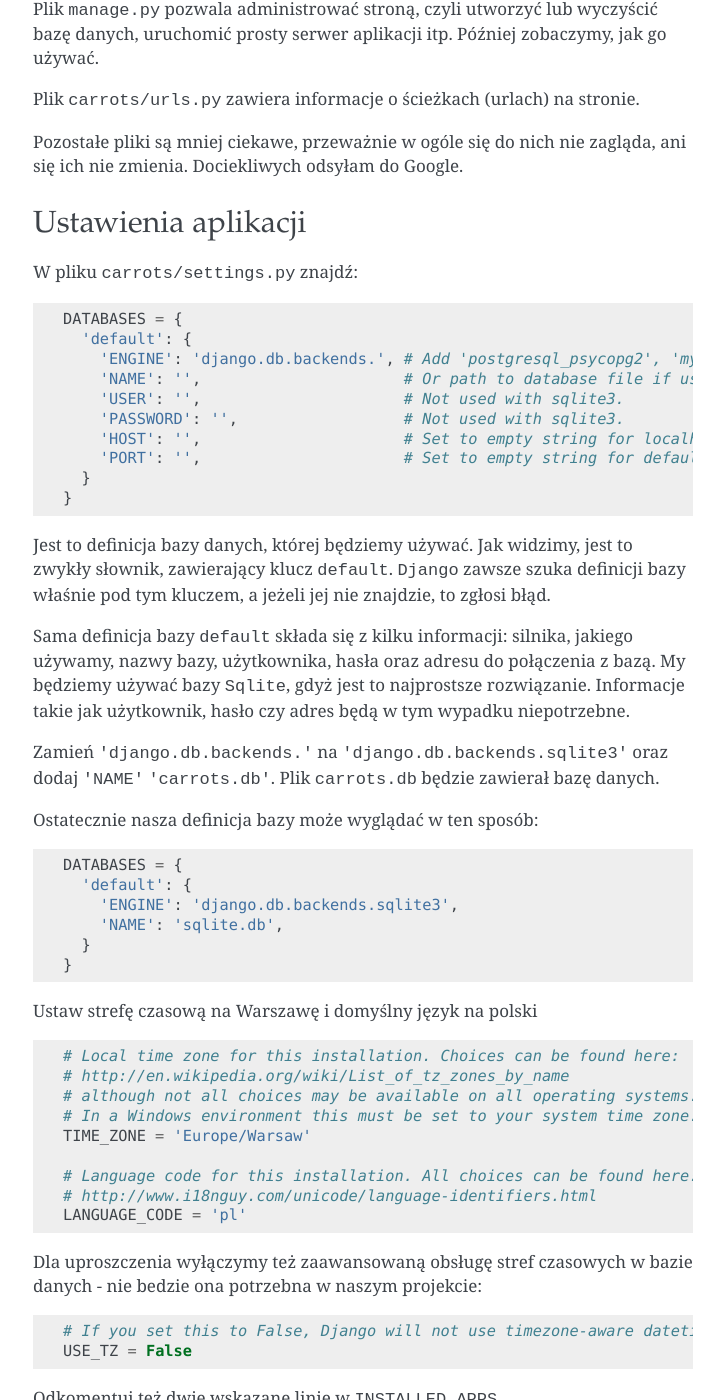
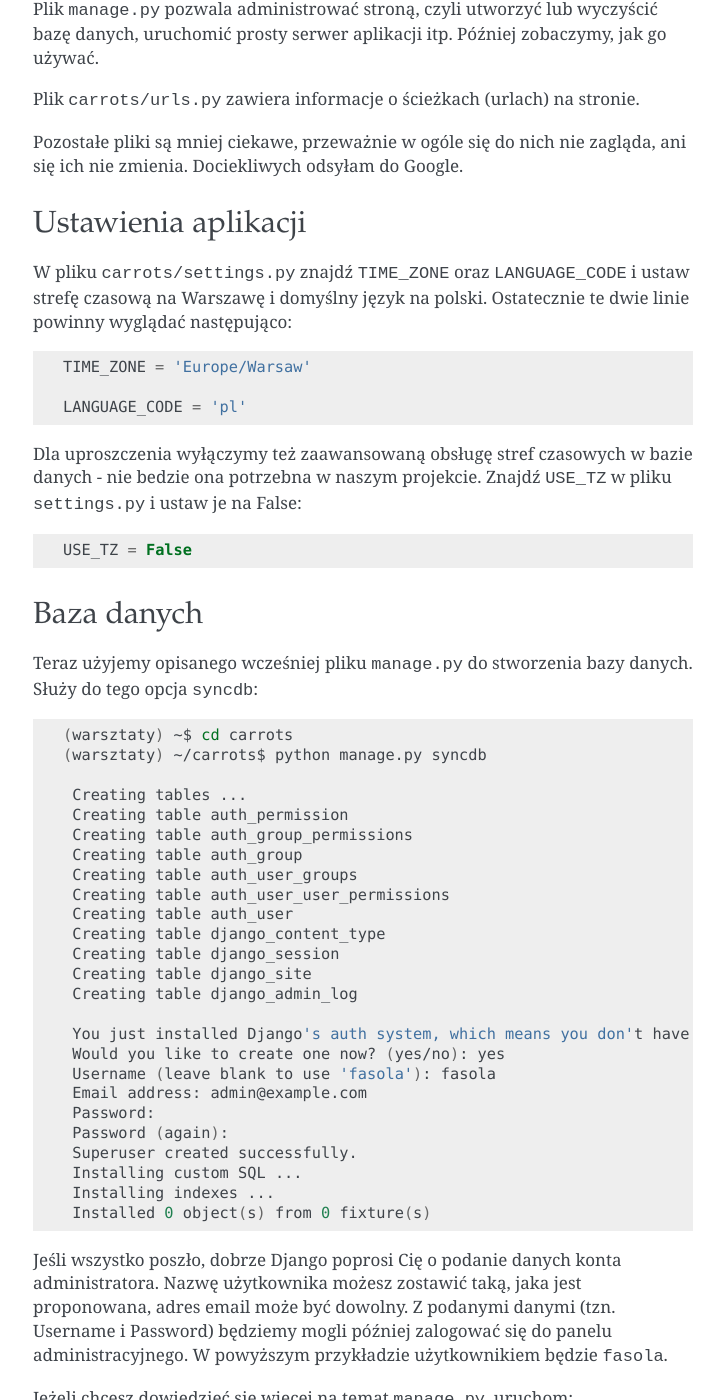
Before and after one commit to ggcarrots/django-carrots, a Sphinx documentation site: the page built from source/django_in_action.rst, in a window 1280 px wide and 1400 px high, scrolled down 1685 px. Shown: the whole window, without its empty margins (387-1111 px from the left). Built offline with Sphinx 7.4.7, drawn with Linux system fonts in a browser that asks for light colours; formulas are drawn with MathJax 3; some of the changed text lies outside the part shown.

Commit message:
Django 1.6 update

```diff
--- a/source/django_in_action.rst
+++ b/source/django_in_action.rst
@@ -26,7 +26,7 @@
 
 .. code-block:: sh
 
-   ~$ pip install django==1.5.5
+   (warsztaty) ~$ pip install django==1.6.2
 
 Odpowiednia paczka zostanie pobrana z `PyPI <http://pypi.python.org>`_ - repozytorium pakietów Pythona,
 gdzie można znaleźć wiele użytecznych bibliotek.
@@ -43,8 +43,8 @@
 
    # Linux
 
-   ~$ django-admin.py startproject carrots
-   ~$ tree carrots
+   (warsztaty) ~$ django-admin.py startproject carrots
+   (warsztaty) ~$ tree carrots
    carrots/
    ├── carrots
    │   ├── __init__.py
@@ -93,87 +93,29 @@
 Ustawienia aplikacji
 ====================
 
-W pliku ``carrots/settings.py`` znajdź:
-
-.. code-block:: py
-
-   DATABASES = {
-     'default': {
-       'ENGINE': 'django.db.backends.', # Add 'postgresql_psycopg2', 'mysql', 'sqlite3' or 'oracle'.
-       'NAME': '',                      # Or path to database file if using sqlite3.
-       'USER': '',                      # Not used with sqlite3.
-       'PASSWORD': '',                  # Not used with sqlite3.
-       'HOST': '',                      # Set to empty string for localhost. Not used with sqlite3.
-       'PORT': '',                      # Set to empty string for default. Not used with sqlite3.
-     }
-   }
-
-Jest to definicja bazy danych, której będziemy używać. Jak widzimy, jest to zwykły słownik, zawierający klucz
-``default``. ``Django`` zawsze szuka definicji bazy właśnie pod tym kluczem, a jeżeli jej nie znajdzie, to
-zgłosi błąd.
-
-Sama definicja bazy ``default`` składa się z kilku informacji: silnika, jakiego używamy, nazwy bazy, użytkownika,
-hasła oraz adresu do połączenia z bazą. My będziemy używać bazy ``Sqlite``, gdyż jest to najprostsze rozwiązanie.
-Informacje takie jak użytkownik, hasło czy adres będą w tym wypadku niepotrzebne.
-
-Zamień ``'django.db.backends.'`` na ``'django.db.backends.sqlite3'`` oraz dodaj ``'NAME'`` ``'carrots.db'``.
-Plik ``carrots.db`` będzie zawierał bazę danych.
-
-Ostatecznie nasza definicja bazy może wyglądać w ten sposób::
-
-   DATABASES = {
-     'default': {
-       'ENGINE': 'django.db.backends.sqlite3',
-       'NAME': 'sqlite.db',
-     }
-   }
-
-
-
-Ustaw strefę czasową na Warszawę i domyślny język na polski
+W pliku ``carrots/settings.py`` znajdź ``TIME_ZONE`` oraz ``LANGUAGE_CODE`` i ustaw strefę czasową na
+Warszawę i domyślny język na polski. Ostatecznie te dwie linie powinny wyglądać następująco:
 ::
 
-   # Local time zone for this installation. Choices can be found here:
-   # http://en.wikipedia.org/wiki/List_of_tz_zones_by_name
-   # although not all choices may be available on all operating systems.
-   # In a Windows environment this must be set to your system time zone.
    TIME_ZONE = 'Europe/Warsaw'
 
-   # Language code for this installation. All choices can be found here:
-   # http://www.i18nguy.com/unicode/language-identifiers.html
    LANGUAGE_CODE = 'pl'
 
 
 Dla uproszczenia wyłączymy też zaawansowaną obsługę stref czasowych w bazie
-danych - nie bedzie ona potrzebna w naszym projekcie::
+danych - nie bedzie ona potrzebna w naszym projekcie. Znajdź ``USE_TZ`` w pliku
+``settings.py`` i ustaw je na False::
 
-   # If you set this to False, Django will not use timezone-aware datetimes.
    USE_TZ = False
 
+..
+.. ``INSTALLED_APPS`` zawiera informację o zainstalowanych aplikacjach. Projekty ``Django``
+.. składają się z wielu aplikacji, w tym wypadku są to na przykład aplikacje: ``auth`` do
+.. uwierzytelniania użytkowników, ``sessions`` do zarządzania sesją użytkownika itd.
 
-Odkomentuj też dwie wskazane linie w ``INSTALLED_APPS``.
-
-::
-
-   INSTALLED_APPS = (
-       'django.contrib.auth',
-       'django.contrib.contenttypes',
-       'django.contrib.sessions',
-       'django.contrib.sites',
-       'django.contrib.messages',
-       'django.contrib.staticfiles',
-       # Uncomment the next line to enable the admin:
-       'django.contrib.admin',
-       # Uncomment the next line to enable admin documentation:
-       'django.contrib.admindocs',
-   )
-
-``INSTALLED_APPS`` zawiera informację o zainstalowanych aplikacjach. Projekty ``Django``
-składają się z wielu aplikacji, w tym wypadku są to na przykład aplikacje: ``auth`` do
-uwierzytelniania użytkowników, ``sessions`` do zarządzania sesją użytkownika itd.
-
-Jak widać, ``INSTALLED_APPS`` jest po prostu krotką zawierającą napisy. Odkomentowanie
-dwóch ostatnich napisów włączy aplikację do administracji. Później będziemy jej używać.
+..
+.. Jak widać, ``INSTALLED_APPS`` jest po prostu krotką zawierającą napisy. Odkomentowanie
+.. dwóch ostatnich napisów włączy aplikację do administracji. Później będziemy jej używać.
 
 Baza danych
 ===========
@@ -183,8 +125,8 @@
 
 .. code-block:: sh
 
-   ~$ cd carrots
-   ~$ python manage.py syncdb
+   (warsztaty) ~$ cd carrots
+   (warsztaty) ~/carrots$ python manage.py syncdb
 
     Creating tables ...
     Creating table auth_permission
@@ -218,7 +160,7 @@
 
 .. code-block:: sh
 
-    ~$ python manage.py help
+    (warsztaty) ~/carrots$ python manage.py help
 
 Dostaniesz listę wszystkich komend oraz opcji obsługiwanych przez ``manage.py``.
 
@@ -226,53 +168,29 @@
 
 .. code-block:: sh
 
-    ~$ python manage.py help syncdb
+    (warsztaty) ~/carrots$ python manage.py help syncdb
 
 Interfejs administracyjny
 =========================
 
-Napisaliśmy wcześniej, że włączyliśmy aplikację do administracji. To jeszcze
-nie znaczy, że aplikacja jest dostępna pod jakimś adresem.
-
-Teraz w pliku ``carrots/urls.py`` odkomentuj wszystkie linie poniżej ``Uncomment`` (poprzez usuniecie ``#`` z początku
-linii). Plik wynikowy powinien wyglądać tak:
-
-.. code-block:: py
-
-   from django.conf.urls import patterns, include, url
-
-   # Uncomment the next two lines to enable the admin:
-   from django.contrib import admin
-   admin.autodiscover()
-
-   urlpatterns = patterns('',
-       # Examples:
-       # url(r'^$', 'carrots.views.home', name='home'),
-       # url(r'^carrots/', include('carrots.foo.urls')),
-
-       # Uncomment the next line to enable the admin:
-       url(r'^admin/', include(admin.site.urls)),
-   )
-
-W ten sposób administracja będzie dostępna pod urlem ``admin/``.
-
-Następnie uruchom serwer:
+W tym momencie możemy uruchomić naszą aplikację.
+Uruchom serwer wpisując ``python manage.py runserver``:
 
 .. code-block:: sh
 
-   ~$ python manage.py runserver
+   (warsztaty) ~/carrots$ python manage.py runserver
    Validating models...
 
    0 errors found
    April 19, 2013 - 20:14:37
-   Django version 1.5.1, using settings 'carrots.settings'
+   Django version 1.6.2, using settings 'carrots.settings'
    Development server is running at http://127.0.0.1:8000/
    Quit the server with CTRL-BREAK.
 
 Nasza strona będzie dostępna pod adresem http://127.0.0.1:8000/ , lub
 http://localhost:8000/.
 
-Jak wspomnieliśmy administracja powinna być dostępna pod urlem ``admin/``, dlatego wchodzimy na
+Panel administracyjny jest dostępny pod ścieżką ``admin/``, dlatego wchodzimy na
 adres http://localhost:8000/admin/.
 
 
@@ -284,12 +202,12 @@
 
 My chcemy umieścić na naszej stronie ankiety, dlatego dodamy aplikację ``polls``.
 
-Z linii poleceń wpisz:
+Z linii poleceń wpisz ``python manage.py startapp polls``:
 
 ::
 
-   ~$ python manage.py startapp polls
-   ~$ tree .
+   (warsztaty) ~/carrots$ python manage.py startapp polls
+   (warsztaty) ~/carrots$ tree .
    .
    ├── carrots
    │   ├── __init__.py
@@ -300,6 +218,7 @@
    ├── manage.py
    └── polls
        ├── __init__.py
+       ├── admin.py
        ├── models.py
        ├── tests.py
        └── views.py
@@ -311,21 +230,17 @@
 Efekt powinien wyglądać tak::
 
     INSTALLED_APPS = (
+        'django.contrib.admin',
         'django.contrib.auth',
         'django.contrib.contenttypes',
         'django.contrib.sessions',
-        'django.contrib.sites',
         'django.contrib.messages',
         'django.contrib.staticfiles',
-        # Uncomment the next line to enable the admin:
-        'django.contrib.admin',
-        # Uncomment the next line to enable admin documentation:
-        'django.contrib.admindocs',
-
-        'polls',
+        'polls'
     )
 
 Aplikacje w ``Django`` składają się z kilku plików:
+* ``admin.py`` - definicje dla panelu administracyjnego,
 * ``models.py`` - definicje modeli dla bazy danych,
 * ``tests.py`` - testy aplikacji,
 * ``views.py`` - widoki aplikacji.
@@ -362,7 +278,7 @@
 
 .. code-block:: sh
 
-   ~$ python manage.py syncdb
+   (warsztaty) ~/carrots$ python manage.py syncdb
    Creating tables ...
    Creating table polls_poll
    Creating table polls_choice
@@ -373,13 +289,15 @@
 I tyle! Pewnie chcielibyśmy jednak mieć też możliwość edytowania obiektów. Najłatwiej to zrobić w interfejsie
 administracyjnym.
 
-Tworzymy plik ``polls/admin.py``, a w nim::
+W pliku ``polls/admin.py`` wpisujemy::
 
     from django.contrib import admin
     from polls.models import Poll, Choice
 
     admin.site.register(Poll)
     admin.site.register(Choice)
+
+W ten sposób modele ``Poll`` oraz ``Choice`` będą dostępne w panelu administracyjnym.
 
 .. note::
 
@@ -398,38 +316,45 @@
 
 .. code-block:: sh
 
-   ~$ python manage.py shell
+   (warsztaty) ~/carrots$ python manage.py shell
 
 Gdy już jesteś w shellu::
 
     >>> from polls.models import Poll, Choice
 
-    # Wszystkie ankiety w bazie; teraz nie ma tam nic, dlatego dostajemy pustą listę
+Wszystkie ankiety w bazie; teraz nie ma tam nic, dlatego dostajemy pustą listę::
+
     >>> Poll.objects.all()
     []
 
-    # Tworzymy pierwszą ankietę.
+Tworzymy pierwszą ankietę::
+
     >>> import datetime
     >>> p = Poll(question="What's new?", pub_date=datetime.datetime.now())
 
-    # Zapisujemy ankietę w bazie danych. W tym celu zawsze trzeba wywołać metodę save().
+Zapisujemy ankietę w bazie danych. W tym celu zawsze trzeba wywołać metodę ``save()``::
+
     >>> p.save()
 
-    # Każdy obiekt w bazie danych ma przypisane unikalne dla siebie ID.
+Każdy obiekt w bazie danych ma przypisane unikalne dla siebie ID::
+
     >>> p.id
     1
 
-    # p jest zwykłym obiektem. Możemy czytać jego atrybuty.
+``p`` jest zwykłym obiektem. Możemy czytać jego atrybuty::
+
     >>> p.question
     "What's new?"
     >>> p.pub_date
     datetime.datetime(2012, 2, 26, 13, 0, 0, 775217)
 
-    # Po zmianie atrybutów ponownie wywołujemy save(), aby zapisać zmiany do bazy.
+Po zmianie atrybutów ponownie wywołujemy ``save()``, aby zapisać zmiany do bazy::
+
     >>> p.question = "What's up?"
     >>> p.save()
 
-    # objects.all() zwraca listę wszystkich obiektów w bazie danych
+``objects.all()`` zwraca listę wszystkich obiektów w bazie danych::
+
     >>> Poll.objects.all()
     [<Poll: Poll object>]
 
@@ -453,7 +378,8 @@
 Django będzie używało tych metod przy wyświetlaniu obiektów, nie tylko w konsoli, ale również we wspomnianym wcześniej
 interfejsie administracyjnym.
 
-Możemy też dodawać inne metody::
+Możemy też dodawać inne metody. W pliku ``carrots/polls/models.py`` dopisz
+(koemntarze ``# ...`` tutaj oznaczają kod znajdujący się już w pliku)::
 
     import datetime
     from django.utils import timezone
@@ -605,12 +531,7 @@
 
 Kiedy już Django znajdzie dopasowanie, popatrzy na drugą część linii. Określa ona widok, który ma być wywołany w celu
 utworzenia strony dla użytkownika. Dla ``polls/1/`` będzie to ``polls.views.detail``. Wszystkie nazwane grupy zostaną
-przekazane widokowi jako argumenty o tej samej nazwie, tak jakby wywołać z konsoli:
-
-.. code-block:: python
-
-  detail(request=<HttpRequest object>, poll_id='1')
-
+przekazane widokowi jako argumenty o tej samej nazwie.
 
 Pierwszy widok
 ==============
--- a/source/install.rst
+++ b/source/install.rst
@@ -227,3 +227,7 @@
 .. code-block:: sh
 
     (warsztaty) ~$ pip install ipython
+
+.. note::
+
+    Jeżeli polecenie ``pip`` nie działa, spróbuj ``pip3``.
--- a/source/python_quickstart.rst
+++ b/source/python_quickstart.rst
@@ -592,7 +592,7 @@
     >>> if 2 > 1:
     ...
 
-Na razie nic się jeszcze nie wydarzyło, o czym świadczą kropki zamiast
+Na razie nic się jeszcze nie wydarzyło, o czym świadczą kropki ``...`` zamiast
 zachęty ``>>>``, którą dotąd widzieliśmy. Python oczekuje od nas dalszych
 instrukcji, które mają być wykonane, jeśli warunek ``2 > 1`` okaże się
 prawdziwy. Sprawmy, żeby wypisał "OK":
```
Also changed, not shown: other parts of source/django_in_action.rst (+1 -0 lines).
